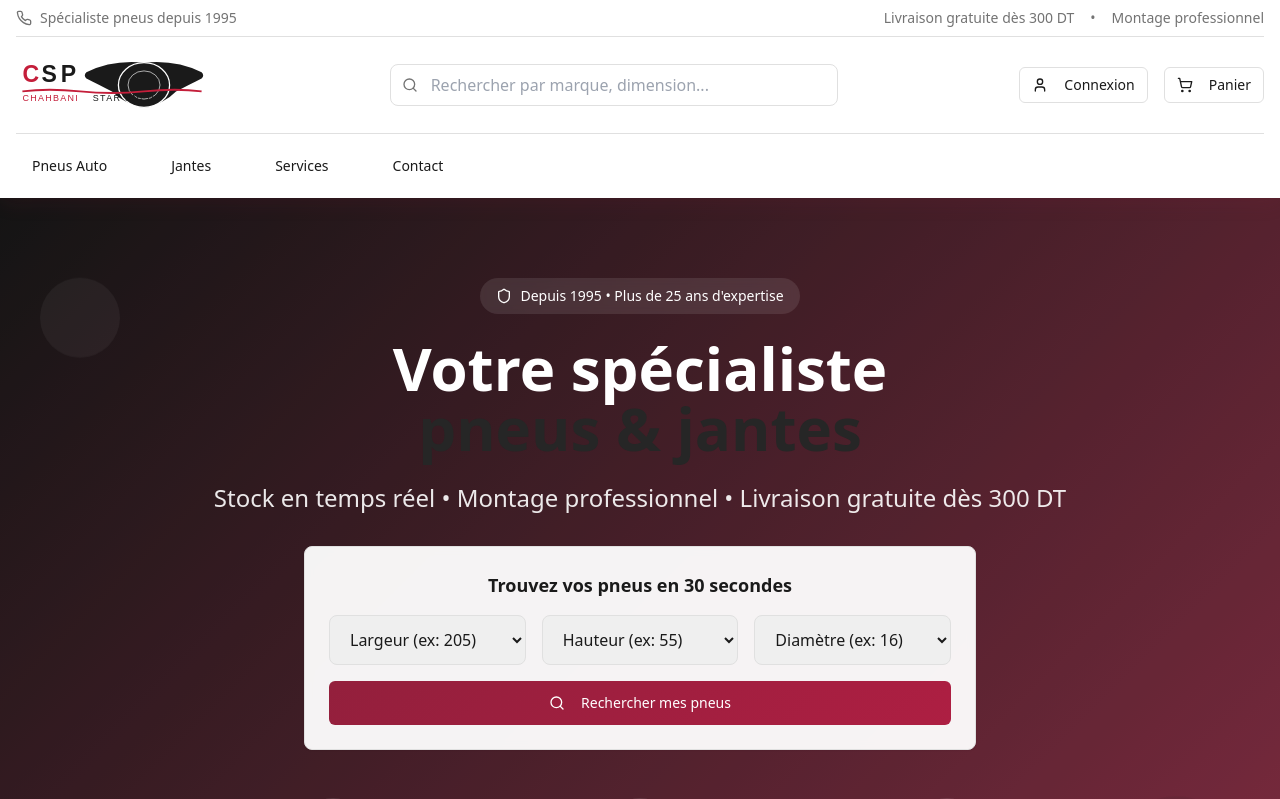
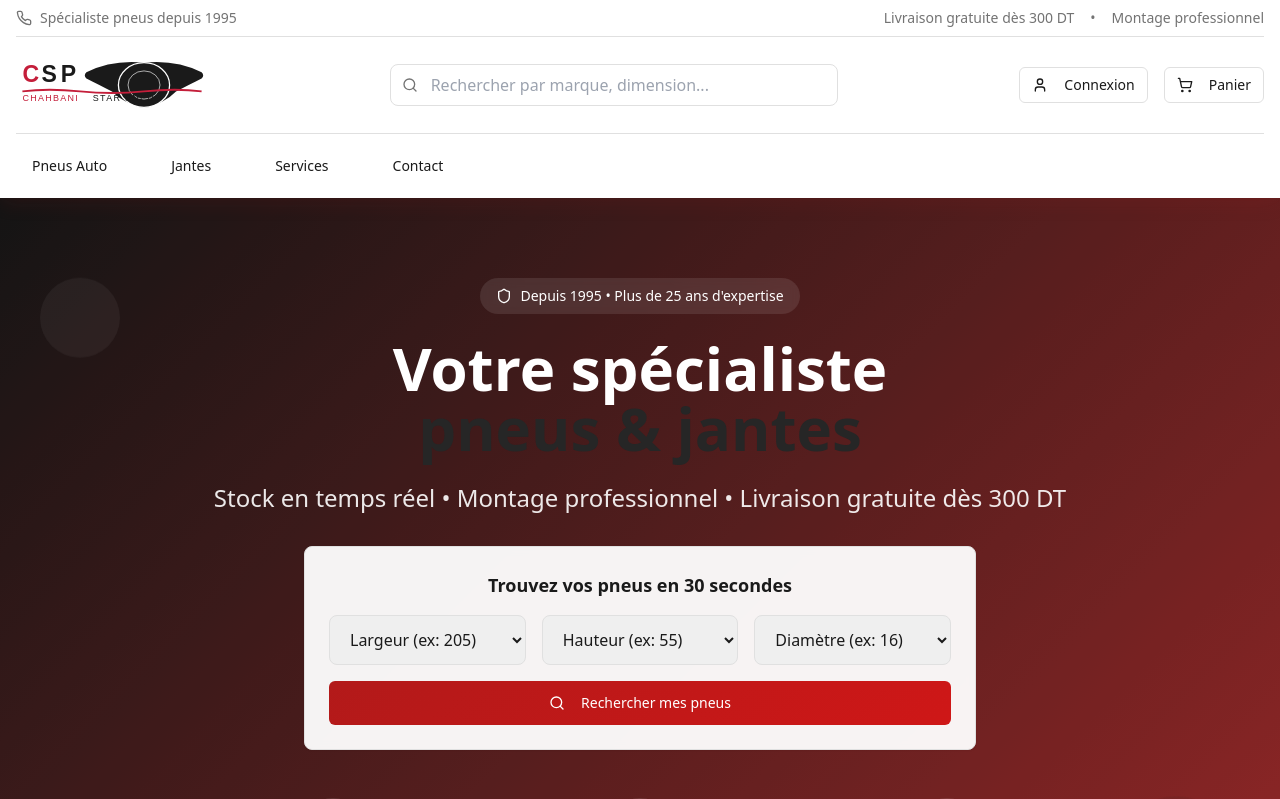
Before and after one commit to l1konu0/csp-gateway-hub, a React (Vite) app: page / in a window 1280 px wide. Shown: the top 799 px of the page. Built offline with nearby package versions, Linux system fonts and the light colour scheme; no server answers; the database is empty; the HTML template or start-up script is replaced by a standard one.

Commit message:
Refine color scheme

```diff
--- a/src/index.css
+++ b/src/index.css
@@ -16,10 +16,10 @@
     --popover: 0 0% 100%;
     --popover-foreground: 0 0% 10%;
 
-    /* Bordeaux professionnel */
-    --primary: 345 65% 35%;
+    /* Rouge foncé professionnel */
+    --primary: 0 75% 40%;
     --primary-foreground: 0 0% 100%;
-    --primary-glow: 345 70% 40%;
+    --primary-glow: 0 80% 45%;
 
     /* Gris clair */
     --secondary: 0 0% 96%;
@@ -39,17 +39,17 @@
     --input: 0 0% 88%;
     --ring: 0 84% 45%;
 
-    /* Gradients avec bordeaux et noir */
-    --gradient-primary: linear-gradient(135deg, hsl(345 65% 35%), hsl(345 70% 40%));
-    --gradient-hero: linear-gradient(135deg, hsl(0 0% 5% / 0.95), hsl(345 65% 35% / 0.90));
+    /* Gradients avec rouge foncé et noir */
+    --gradient-primary: linear-gradient(135deg, hsl(0 75% 40%), hsl(0 80% 45%));
+    --gradient-hero: linear-gradient(135deg, hsl(0 0% 5% / 0.95), hsl(0 75% 40% / 0.90));
     --gradient-card: linear-gradient(180deg, hsl(0 0% 100%), hsl(0 0% 98%));
-    --gradient-elegant: linear-gradient(145deg, hsl(345 65% 35% / 0.05), hsl(345 70% 40% / 0.08));
+    --gradient-elegant: linear-gradient(145deg, hsl(0 75% 40% / 0.05), hsl(0 80% 45% / 0.08));
 
-    /* Shadows avec bordeaux */
-    --shadow-soft: 0 4px 20px hsl(345 65% 35% / 0.12);
-    --shadow-glow: 0 8px 32px hsl(345 65% 35% / 0.18);
-    --shadow-premium: 0 12px 48px hsl(345 65% 35% / 0.15);
-    --shadow-luxury: 0 20px 60px hsl(345 65% 35% / 0.20);
+    /* Shadows avec rouge foncé */
+    --shadow-soft: 0 4px 20px hsl(0 75% 40% / 0.12);
+    --shadow-glow: 0 8px 32px hsl(0 75% 40% / 0.18);
+    --shadow-premium: 0 12px 48px hsl(0 75% 40% / 0.15);
+    --shadow-luxury: 0 20px 60px hsl(0 75% 40% / 0.20);
 
     /* Animations professionnelles */
     --transition-smooth: all 0.3s cubic-bezier(0.4, 0, 0.2, 1);
--- a/tailwind.config.ts
+++ b/tailwind.config.ts
@@ -107,8 +107,8 @@ export default {
           "50%": { transform: "translateY(-10px)" }
         },
         "glow-pulse": {
-          "0%, 100%": { boxShadow: "0 0 20px hsl(345 65% 35% / 0.3)" },
-          "50%": { boxShadow: "0 0 40px hsl(345 65% 35% / 0.5)" }
+          "0%, 100%": { boxShadow: "0 0 20px hsl(0 75% 40% / 0.3)" },
+          "50%": { boxShadow: "0 0 40px hsl(0 75% 40% / 0.5)" }
         },
         "shimmer": {
           "0%": { backgroundPosition: "-200% 0" },
```
